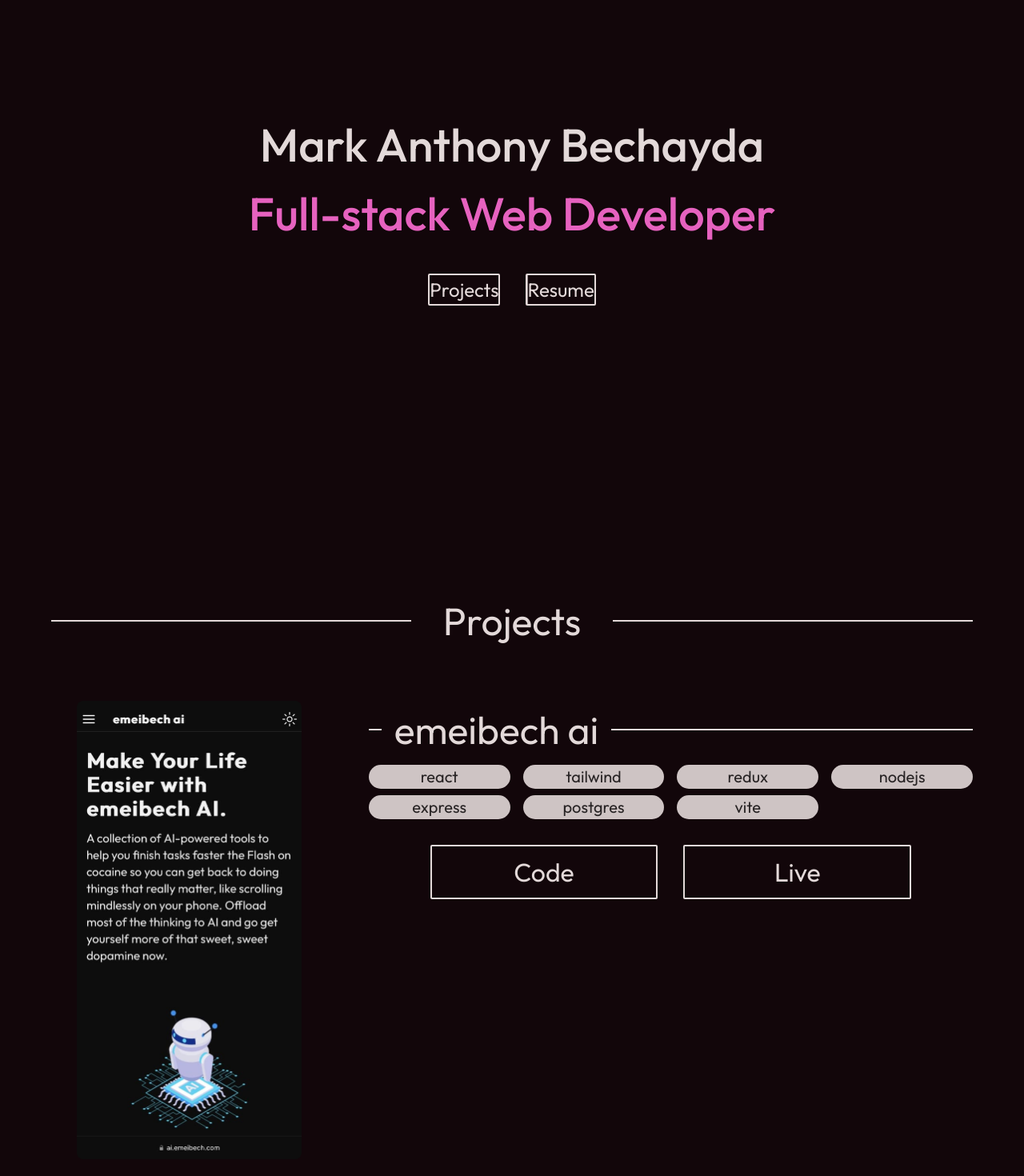
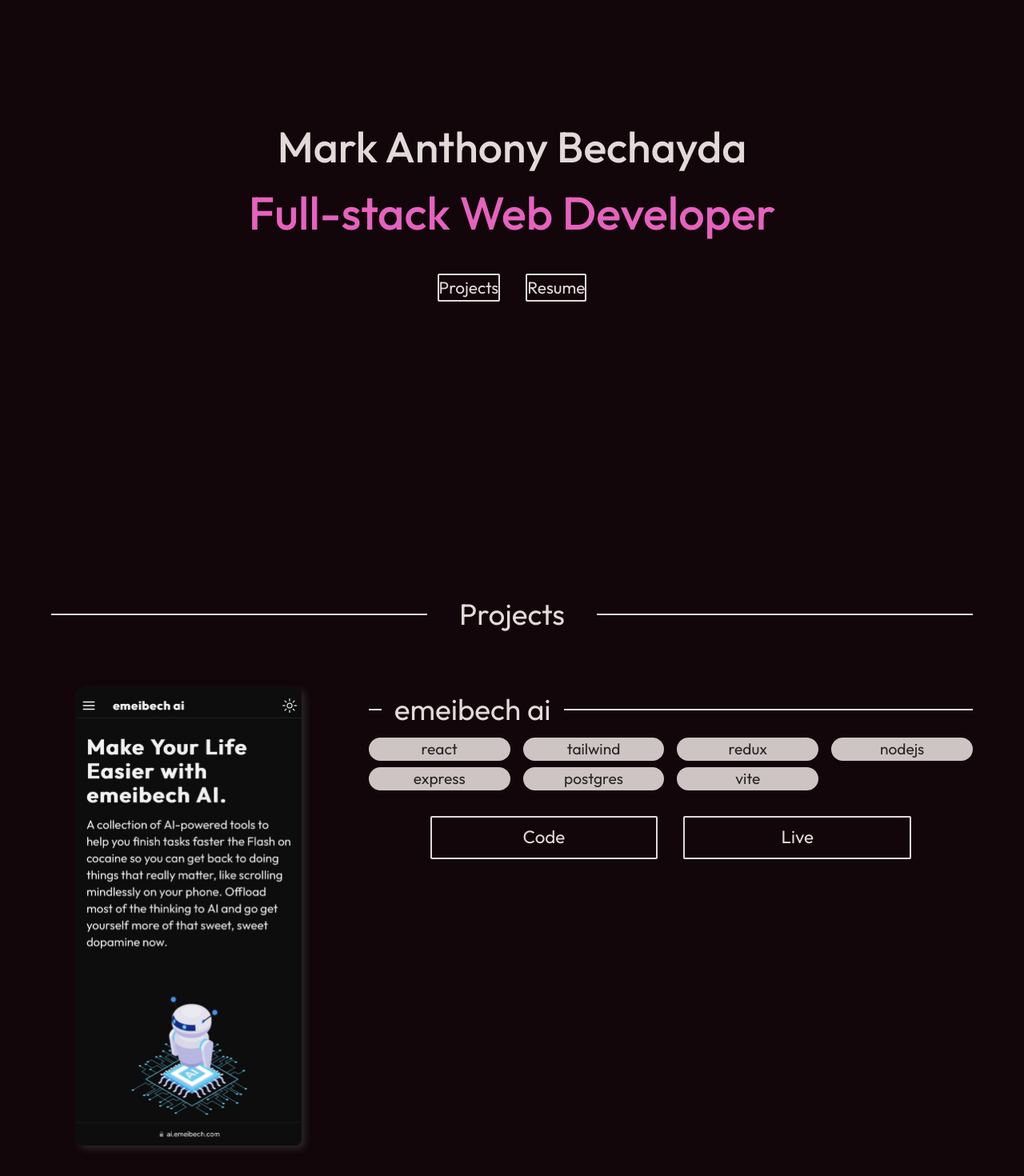
Before and after one commit to emeibech/emeibech, a React (Vite) app: page / in a window 1280 px wide. Shown: the part 140-1610 px from the top of the page at 80% size. Built offline with nearby package versions, Linux system fonts and the light colour scheme.

Commit message:
Create custom utility class for dropshadow

```diff
--- a/src/App.css
+++ b/src/App.css
@@ -4,36 +4,44 @@ body {
 }
 
 /* fluid font sizes */
+.fluidtext-6xl {
+  font-size: clamp(3rem, calc(2.5rem + 3vw), 6rem);
+}
+
+.fluidtext-5xl {
+  font-size: clamp(2.5rem, calc(2.25rem + 3vw), 5rem);
+}
+
 .fluidtext-4xl {
   font-size: clamp(2.25rem, calc(2rem + 2vw), 4.5rem);
 }
 
 .fluidtext-3xl {
-  font-size: clamp(2rem, calc(2rem + 2vw), 4rem);
+  font-size: clamp(2rem, calc(1.75rem + 2vw), 4rem);
 }
 
 .fluidtext-2xl {
-  font-size: clamp(1.75rem, calc(1.75rem + 2vw), 3rem);
+  font-size: clamp(1.75rem, calc(1.5rem + 1vw), 3rem);
 }
 
 .fluidtext-xl {
-  font-size: clamp(1.5rem, calc(1.5rem + 2vw), 2.5rem);
+  font-size: clamp(1.5rem, calc(1.25rem + 1vw), 2.5rem);
 }
 
 .fluidtext-lg {
-  font-size: clamp(1.25rem, calc(1.25rem + 2vw), 2rem);
+  font-size: clamp(1.25rem, calc(1rem + 0.5vw), 2rem);
 }
 
 .fluidtext-base {
-  font-size: clamp(1rem, calc(1rem + 2vw), 1.5rem);
+  font-size: clamp(1rem, calc(0.9rem + 0.5vw), 1.5rem);
 }
 
 .fluidtext-sm {
-  font-size: clamp(0.9rem, calc(0.9rem + 2vw), 1.25rem);
+  font-size: clamp(0.9rem, calc(0.8rem + 0.5vw), 1.25rem);
 }
 
 .fluidtext-xs {
-  font-size: clamp(0.8rem, calc(0.8rem + 2vw), 1rem);
+  font-size: clamp(0.8rem, calc(0.75rem + 0.5vw), 1rem);
 }
 
 /* svh */
@@ -42,3 +50,7 @@ body {
   min-height: 100vh;
   min-height: 100svh;
 }
+
+.dropshadow {
+  filter: drop-shadow(0.25rem 0.25rem 0.25rem #2b2828)
+}
```
